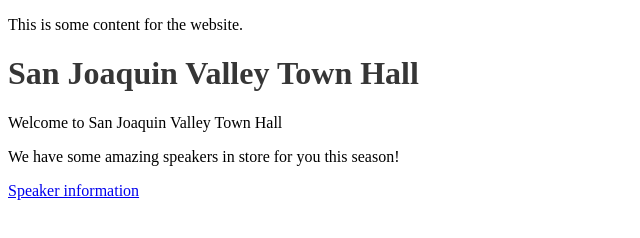
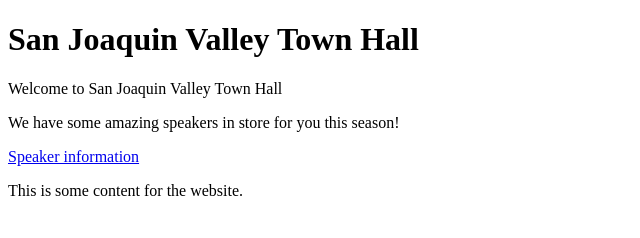
Before and after one commit to aileencortes/COMP001A.LectureActivity2, a plain HTML site: page index.html in a window 1280 px wide. Shown: the whole page, without its empty margins (0-640 px from the left). Drawn offline with Linux system fonts and the light colour scheme.

Commit message:
new commit

```diff
--- a/index.html
+++ b/index.html
@@ -1,12 +1,11 @@
 <!DOCTYPE html>
 <!-- This is my Lecture Activity 2 -->
 
-<html lang="eng">
-    <head> <link rel="stylesheet" href="main.css"
+<html lang="en">
+    <head>
         <meta charset="utf-8">
-    <title> San Joaquin Valley Town Hall</title>
+        <title>San Joaquin Valley Town Hall</title>
 
-    <div class="content"> <p> This is some content for the website. </p> <!-- Missing closing </div> tag here-->
 
     </head>
 
@@ -15,7 +14,7 @@
             <p>Welcome to San Joaquin Valley Town Hall</p>
             <p>We have some amazing speakers in store for you this season!</p>
             <p><a href="speakers.html">Speaker information</a></p>
-
+            <div class="content"> <p> This is some content for the website. </p></div> <!-- Missing closing </div> tag here-->
     </body>
 
 </html>
--- a/main.css
+++ b/main.css
@@ -4,7 +4,7 @@
 *********************************************************/
 
 body {
-.content { background-color: blu; /* "blu" is not a valid color value. It should be "blue". */ }
+background-color: blue; /* "blu" is not a valid color value. It should be "blue". */
  }
     h1 {
     color: #363636;
```
